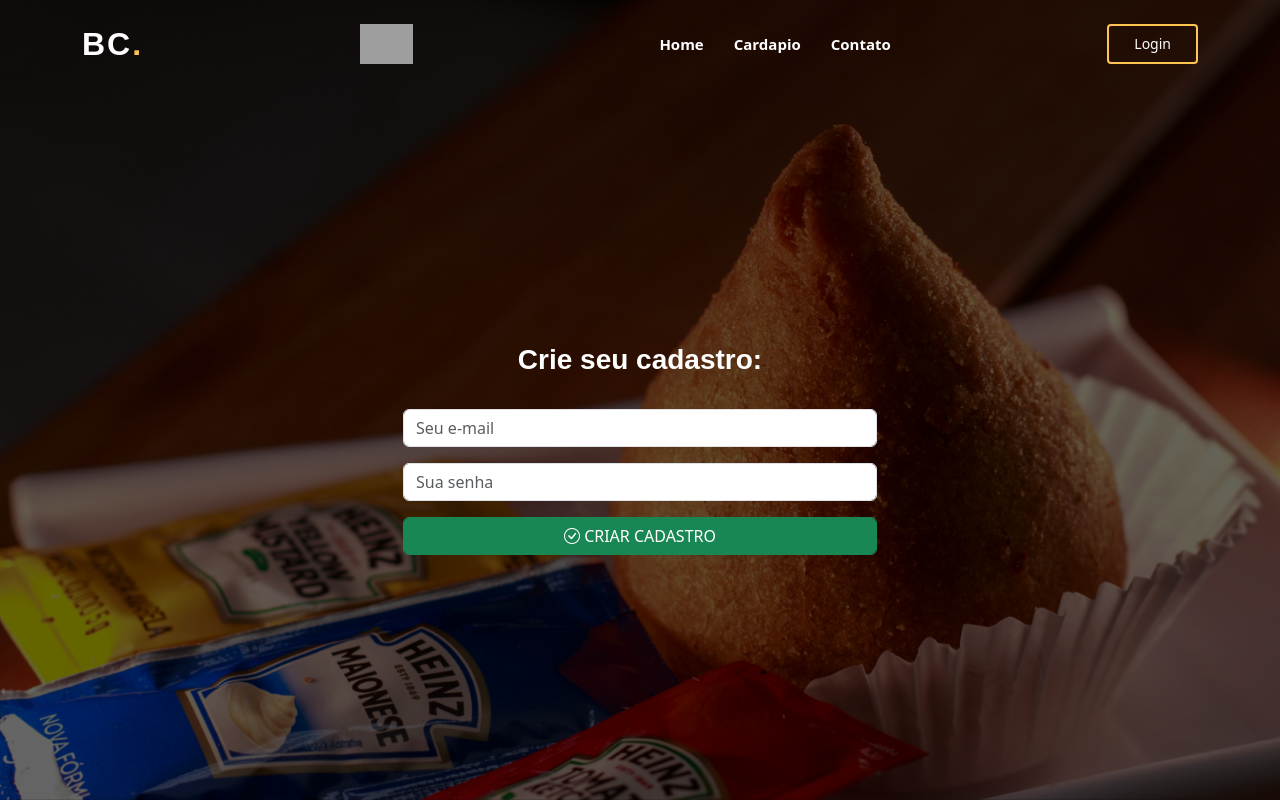
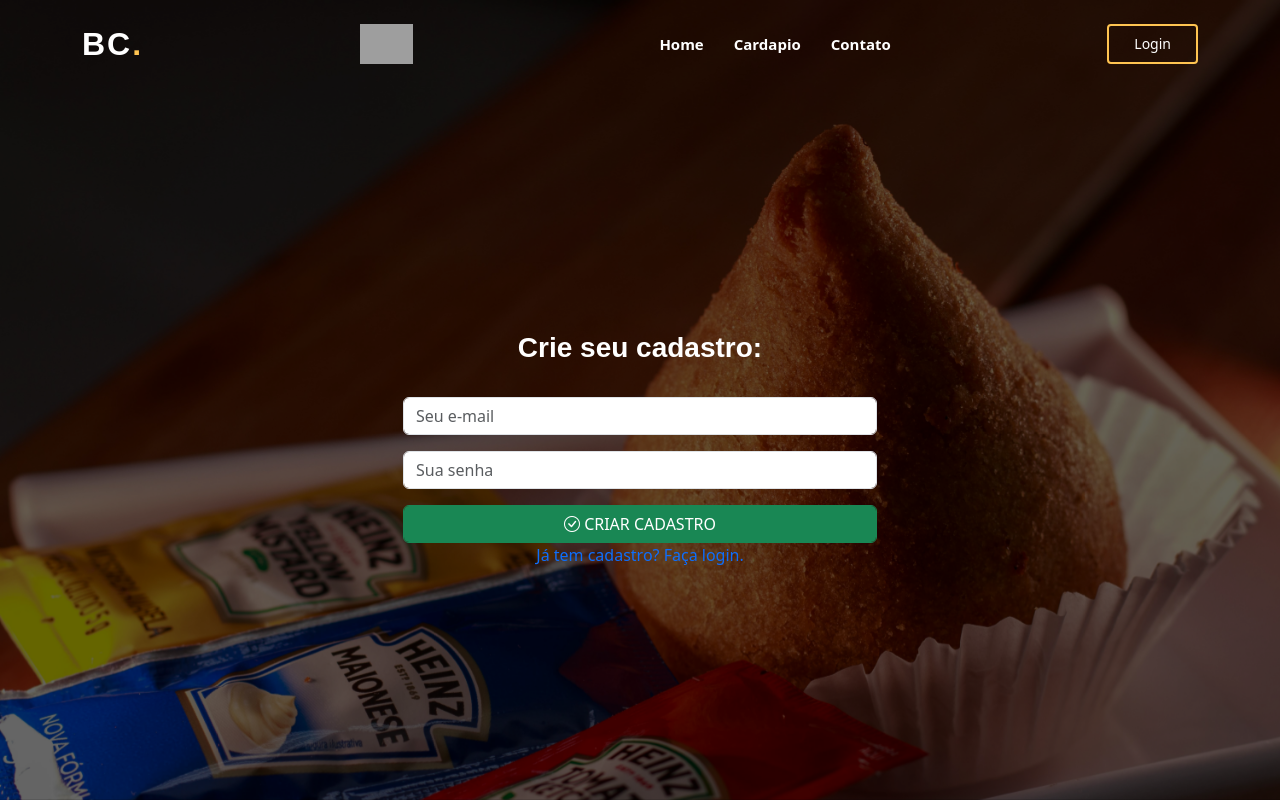
Before and after one commit to Viniciusrcarlos/barrigaLanches, a React (Create React App) app: page /register in a window 1280 px wide. Built offline with nearby package versions, Linux system fonts and the light colour scheme; grey boxes are pictures that could not be loaded.

Commit message:
featur: fire

```diff
--- a/package.json
+++ b/package.json
@@ -10,6 +10,8 @@
     "bootstrap-icons": "^1.11.3",
     "firebase": "^10.10.0",
     "react": "^18.2.0",
+    "react-avatar": "^5.0.3",
+    "react-bootstrap": "^2.10.2",
     "react-dom": "^18.2.0",
     "react-firebase-hooks": "^5.1.1",
     "react-router-dom": "^6.22.3",
@@ -40,5 +42,8 @@
       "last 1 firefox version",
       "last 1 safari version"
     ]
+  },
+  "devDependencies": {
+    "@babel/plugin-proposal-private-property-in-object": "^7.21.11"
   }
 }
--- a/src/components/nav_bar.jsx
+++ b/src/components/nav_bar.jsx
@@ -1,7 +1,9 @@
 import React from 'react';
 import { Link, NavLink } from 'react-router-dom';
 import Login from "../pages/login/login";
-
+import { auth } from '../services/firebase';
+import Avatar from 'react-avatar';
+import Dropdown from 'react-bootstrap/Dropdown';
 const NavBar = () => {
     return (
         <header id="header" className="fixed-top">
@@ -15,7 +17,24 @@ const NavBar = () => {
                         <li><NavLink to="/contato" activeClassName="active">Contato</NavLink></li>
                     </ul>
                 </nav>
-                <Link to="/login" className="get-started-btn">Login</Link>
+                {
+                    auth.currentUser ? [
+                        <Dropdown color='white' className='me-4'>
+                            <Dropdown.Toggle variant="Secondary" id="dropdown-basic" color='white' >
+                                <Avatar name={auth.currentUser.email} size="40" round={true} />
+                            </Dropdown.Toggle>
+
+                            <Dropdown.Menu color='white'>
+                                <Dropdown.Item href="/perfil">Perfil</Dropdown.Item>
+                                <Dropdown.Item href="/pedidos">Pedidos</Dropdown.Item>
+                                <Dropdown.Item href="/logout">Logout</Dropdown.Item>
+                            </Dropdown.Menu>
+                        </Dropdown>
+                    ] : [
+                        <Link to="/login" className="get-started-btn">Login</Link>
+
+                    ]
+                }
             </div>
         </header>
     );
--- a/src/pages/home/home_page.jsx
+++ b/src/pages/home/home_page.jsx
@@ -1,6 +1,6 @@
 import React from 'react';
 import { firestore } from '../../services/firebase'; // Importe o serviço de banco de dados do Firebase
-
+import { auth } from '../../services/firebase';
 const HomePage = () => {
   const adicionarAoFirestore = () => {
     const collectionRef = firestore.collection('testes');
@@ -18,6 +18,10 @@ const HomePage = () => {
 
   };
 
+  const c = () => {
+    console.log(auth.currentUser);
+  }
+
   return (
     <section id="hero" className="d-flex align-items-center justify-content-center">
       <div className="container" data-aos="fade-up">
@@ -30,8 +34,8 @@ const HomePage = () => {
         </div>
         <div className="row gy-4 mt-5 justify-content-center text-decoration-none" data-aos="zoom-in" data-aos-delay="250">
           <div className="col-xl-12 text-center">
-            {/* Botão para adicionar algo ao Firestore */}
-            <button onClick={adicionarAoFirestore} className="btn btn-primary">Adicionar ao Firestore</button>
+      <button onClick={c}>Teste</button>
+
           </div>
         </div>
       </div>
--- a/src/pages/login/login.jsx
+++ b/src/pages/login/login.jsx
@@ -1,40 +1,31 @@
-import React, {useState} from 'react';
-import "./login.css";
-import {Link} from "react-router-dom";
-import {useSignInWithEmailAndPassword} from 'react-firebase-hooks/auth';
-import {auth} from "../../services/firebase";
-
+import React, { useState } from 'react';
+import './login.css';
+import { Link, useNavigate } from 'react-router-dom'; // Importe useNavigate
+import { useSignInWithEmailAndPassword } from 'react-firebase-hooks/auth';
+import { auth } from '../../services/firebase';
 
 const Login = () => {
-
   const [email, setEmail] = useState('');
   const [password, setPassword] = useState('');
+  const [error, setError] = useState(null);
+  const [loading, setLoading] = useState(false);
+  const navigate = useNavigate(); // Use useNavigate para navegação
 
-    const [
-        signInWithEmailAndPassword,
-        user,
-        loading,
-        error,
-    ] = useSignInWithEmailAndPassword(auth);
+  const [signInWithEmailAndPassword] = useSignInWithEmailAndPassword(auth);
 
-    if (error) {
-        return (
-            <div>
-                <p>Error: {error.message}</p>
-            </div>
-        );
+  const signIn = async () => {
+    try {
+      setLoading(true);
+      setError(null);
+      await signInWithEmailAndPassword(email, password);
+      navigate('/'); // Navegue para a página inicial após o login bem-sucedido
+    } catch (error) {
+      setError('Usuário ou senha incorretos. Por favor, tente novamente.');
+    } finally {
+      setLoading(false);
     }
-    if (loading) {
-        return <p>Loading...</p>;
-    }
-    if (user) {
-        return (
-            <div>
-                <p>Signed In User: {user}</p>
-            </div>
-        );
-    }
-
+  };
+  console.log(auth.currentUser);
 
   return (
     <section id="hero" className="d-flex align-items-center justify-content-center">
@@ -46,21 +37,46 @@ const Login = () => {
               <h3>Já é cadastrado?</h3>
               <form>
                 <div className="mb-3">
-                                  <input type="email" value={email} onChange={(e) => setEmail(e.target.value)} className="form-control text-black mb-3" placeholder="Seu e-mail"/>
-                                  <input type="password" value={password} onChange={(e) => setPassword(e.target.value)} className="form-control text-black" placeholder="Sua senha"/>
+                  <input
+                    type="email"
+                    value={email}
+                    onChange={(e) => setEmail(e.target.value)}
+                    className="form-control text-black mb-3"
+                    placeholder="Seu e-mail"
+                  />
+                  <input
+                    type="password"
+                    value={password}
+                    onChange={(e) => setPassword(e.target.value)}
+                    className="form-control text-black"
+                    placeholder="Sua senha"
+                  />
                 </div>
-                              <button onClick={() => signInWithEmailAndPassword(email, password)} className="btn btn-success text-white form-control">
+                <button
+                  onClick={signIn}
+                  className="btn btn-success text-white form-control"
+                  disabled={loading}
+                >
+                  {loading ? (
+                    <div className="spinner-border spinner-border-sm" role="status">
+                      <span className="visually-hidden">Loading...</span>
+                    </div>
+                  ) : (
+                    <span>
                       <i className="bi bi-check-circle"></i> FAZER LOGIN
+                    </span>
+                  )}
                 </button>
               </form>
-                          <a>Esqueci a senha</a>
+              {error && <p className="text-danger mt-2">{error}</p>}
+              <Link to="/forgot-password">Esqueci a senha</Link>
             </div>
 
             <div className="text-white" id="divCadastro">
               <h3>Seu primeiro pedido?</h3>
-                          <Link to="/register" className="btn bg-primary text-white form-control"><i
-                              className="bi bi-person"></i> CADASTRE-SE</Link>
-
+              <Link to="/register" className="btn bg-primary text-white form-control">
+                <i className="bi bi-person"></i> CADASTRE-SE
+              </Link>
             </div>
 
           </div>
--- a/src/pages/register/register.jsx
+++ b/src/pages/register/register.jsx
@@ -1,27 +1,36 @@
 import React, { useState } from 'react';
-import {Link} from "react-router-dom";
-import "./register.css";
-import {useCreateUserWithEmailAndPassword} from "react-firebase-hooks/auth";
-import {auth} from "../../services/firebase";
+import { Link, useNavigate } from 'react-router-dom';
+import './register.css';
+import { useCreateUserWithEmailAndPassword } from 'react-firebase-hooks/auth';
+import { auth } from '../../services/firebase';
 
 const Register = () => {
-
     const [email, setEmail] = useState('');
     const [password, setPassword] = useState('');
-    const [
-        createUserWithEmailAndPassword,
-        user,
-        loading,
-        error,
-    ] = useCreateUserWithEmailAndPassword(auth);
+    const [error, setError] = useState(null);
+    const [loading, setLoading] = useState(false);
+    const [success, setSuccess] = useState(false);
 
-    function handleSignIn(e) {
+    const [createUserWithEmailAndPassword] = useCreateUserWithEmailAndPassword(auth);
+
+    const handleSignIn = async (e) => {
         e.preventDefault();
-        createUserWithEmailAndPassword(email, password)
-    }
+        try {
+            setLoading(true);
+            setError(null);
+            await createUserWithEmailAndPassword(email, password);
+            setSuccess(true);
+        } catch (error) {
+            setError(error.message);
+        } finally {
+            setLoading(false);
+        }
+    };
 
-    if (loading) {
-        <p>Carregando...</p>
+    const navigate = useNavigate(); // Adicionando o hook useNavigate para redirecionamento
+
+    if (success) {
+        navigate('/login'); // Redirecionando para a página de login
     }
 
     return (
@@ -34,13 +43,23 @@ const Register = () => {
                             <h3>Crie seu cadastro:</h3>
                             <form>
                                 <div className="mb-3">
-                                    <input onChange={e => setEmail(e.target.value)} className="form-control text-black mb-3" placeholder="Seu e-mail"/>
-                                    <input onChange={e => setPassword(e.target.value)} className="form-control text-black" placeholder="Sua senha"/>
+                                    <input onChange={e => setEmail(e.target.value)} className="form-control text-black mb-3" placeholder="Seu e-mail" />
+                                    <input onChange={e => setPassword(e.target.value)} className="form-control text-black" placeholder="Sua senha" />
                                 </div>
-                                <button onClick={handleSignIn} className="btn btn-success text-white form-control">
-                                    <i  className="bi bi-check-circle"></i> CRIAR CADASTRO
+                                <button onClick={handleSignIn} className="btn btn-success text-white form-control" disabled={loading}>
+                                    {loading ? (
+                                        <div className="spinner-border spinner-border-sm" role="status">
+                                            <span className="visually-hidden">Loading...</span>
+                                        </div>
+                                    ) : (
+                                        <span>
+                                            <i className="bi bi-check-circle"></i> CRIAR CADASTRO
+                                        </span>
+                                    )}
                                 </button>
                             </form>
+                            {error && <p className="text-danger mt-2">{error}</p>}
+                            <Link to="/login">Já tem cadastro? Faça login.</Link>
                         </div>
 
                     </div>
--- a/src/services/firebase.js
+++ b/src/services/firebase.js
@@ -5,13 +5,13 @@ import { getAuth} from "firebase/auth"
 
 
 const firebaseConfig = {
-  apiKey: "AIzaSyASRJpSdmHtdh1jujkRV9bdpTNoTBM3Ne4",
-  authDomain: "barriga-cheia-69252.firebaseapp.com",
-  projectId: "barriga-cheia-69252",
-  storageBucket: "barriga-cheia-69252.appspot.com",
-  messagingSenderId: "848763490856",
-  appId: "1:848763490856:web:50246ff7ba104f66825b1d",
-  measurementId: "G-NX4R7M83NB"
+  apiKey: "AIzaSyAA1wu2sQvlzLQvGsXrWheDiEPbpnR0WZY",
+  authDomain: "barriga-lanches.firebaseapp.com",
+  projectId: "barriga-lanches",
+  storageBucket: "barriga-lanches.appspot.com",
+  messagingSenderId: "591751711184",
+  appId: "1:591751711184:web:23a6589c792a426d5a91d5",
+  measurementId: "G-0T520VG5VZ"
 };
 
 // Inicialize o Firebase
```
Also changed, not shown: 1 other file (tests, documents, lock files or other folders). Lines whose indentation alone changed are shown as unchanged.
